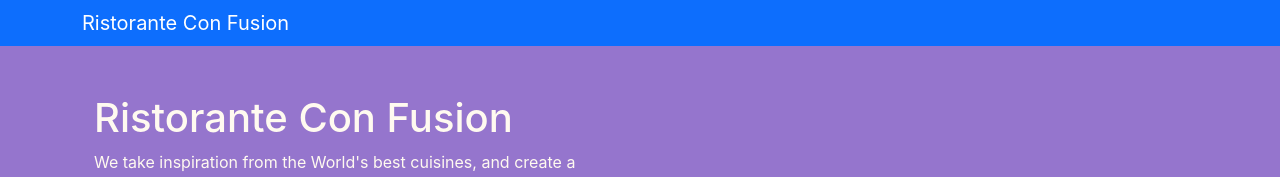
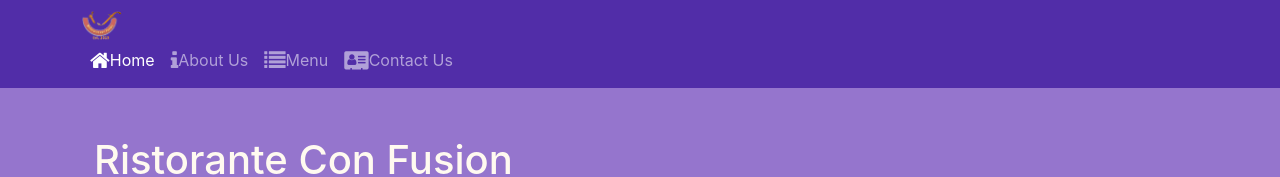
Before and after one commit to ciddt/FUNIXReactLAB, a React (Create React App) app: page /home in a window 1280 px wide. Shown: the top 177 px of the page. Built offline with nearby package versions, Linux system fonts and the light colour scheme.

Commit message:
React Router

```diff
--- a/src/component/FooterComponent.js
+++ b/src/component/FooterComponent.js
@@ -1,4 +1,5 @@
 import React from "react";
+import { Link } from "react-router-dom";
 
 function Footer(props) {
     return (
@@ -8,10 +9,10 @@ function Footer(props) {
                     <div className="col-4 offset-1 col-sm-2">
                         <h5>Links</h5>
                         <ul className="list-unstyled">
-                            <li><a href="/">Home</a></li>
-                            <li><a href="/">About</a></li>
-                            <li><a href="/">Menu</a></li>
-                            <li><a href="contactus.html">Contact</a></li>
+                            <li><Link to="/home">Home</Link></li>
+                            <li><Link to="/aboutus">About</Link></li>
+                            <li><Link to="/menu">Menu</Link></li>
+                            <li><Link to="/contactus">Contact</Link></li>
                         </ul>
                     </div>
                     <div className="col-7 col-sm-5">
--- a/src/component/HeaderComponent.js
+++ b/src/component/HeaderComponent.js
@@ -1,13 +1,68 @@
 import React, { Component } from "react";
-import { Navbar, NavbarBrand } from "reactstrap";
+import {
+    Navbar,
+    NavbarBrand,
+    Nav,
+    NavbarToggler,
+    Collapse,
+    NavItem
+} from "reactstrap";
+import { NavLink } from "react-router-dom";
 
 class Header extends Component {
+    constructor(props) {
+        super(props)
+        this.state = {
+            isNavOpen: false
+        }
+        this.toggleNav = this.toggleNav.bind(this);
+    }
+    toggleNav() {
+        this.setState({
+            isNavOpen: !this.state.isNavOpen
+        })
+    }
     render() {
         return (
             <>
-                <Navbar dark color="primary">
+                <Navbar dark expand="md">
                     <div className="container">
-                        <NavbarBrand href="/">Ristorante Con Fusion</NavbarBrand>
+                        <NavbarToggler onClick={this.toggleNav}/>
+                        <NavbarBrand
+                            href="/"
+                            className="mr-auto"
+                        >
+                            <img
+                                src="assets/images/logo.png"
+                                alt="Ristorante Con Fusion"
+                                height="30"
+                                width="40"
+                            />
+                        </NavbarBrand>
+                        <Collapse isOpen={this.state.isNavOpen} navbar>
+                            <Nav navbar>
+                                <NavItem>
+                                    <NavLink className="nav-link" to="/home">
+                                        <span className="fa fa-home fa-lg"></span>Home
+                                    </NavLink>
+                                </NavItem>
+                                <NavItem>
+                                    <NavLink className="nav-link" to="/aboutus">
+                                        <span className="fa fa-info fa-lg"></span>About Us
+                                    </NavLink>
+                                </NavItem>
+                                <NavItem>
+                                    <NavLink className="nav-link" to="/menu">
+                                        <span className="fa fa-list fa-lg"></span>Menu
+                                    </NavLink>
+                                </NavItem>
+                                <NavItem>
+                                    <NavLink className="nav-link" to="/contactus">
+                                        <span className="fa fa-address-card fa-lg"></span>Contact Us
+                                    </NavLink>
+                                </NavItem>
+                            </Nav>
+                        </Collapse>
                     </div>
                 </Navbar>
                 <div className="container-fluid p-5 jumbotron mb-1">
--- a/src/component/MainComponent.js
+++ b/src/component/MainComponent.js
@@ -25,12 +25,22 @@ class Main extends Component {
     return (
       <div>
         <Header/>
+        {/** Từ react v6, Switch thay bằng Routes, syntax rout thay component
+         * bằng element và trong {} phải là component syntax {<ComponentName/>}
+         */}
         <Routes>
           <Route path="/home" element={<HomePage/>} />
+          {/**Trong react v6, element không chấp nhận tham số là function mà
+           * bắt buộc phải là component nên cú pháp () => <Menu .../> không được
+           * chấp nhận
+           */}
           <Route
             exact path="/menu"
-            component={() => <Menu dishes={this.state.dishes}/>}
+            element={<Menu dishes={this.state.dishes}/>}
           />
+          {/** Từ react v6, redirect thay thế bằng navigate và có syntax
+           * thay bằng <Route/>
+           */}
           <Route
             path="*"
             element={ <Navigate to="/home" />}
```
